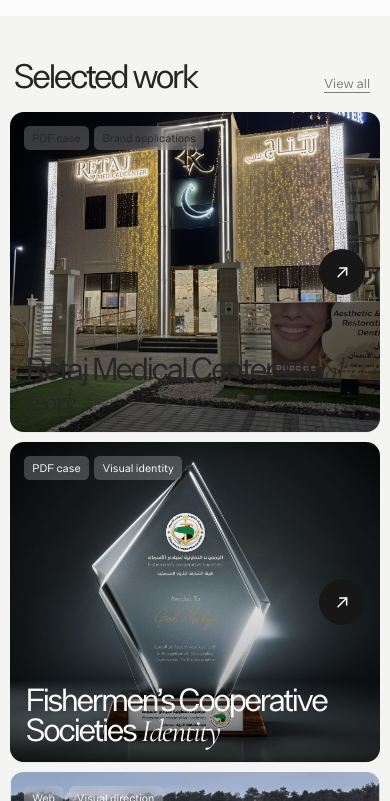
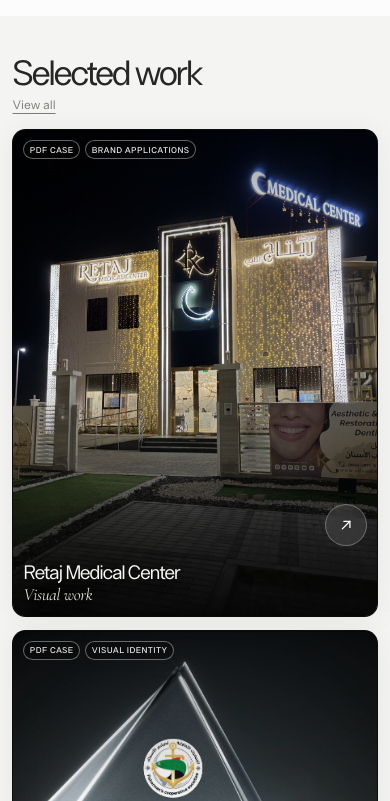
Before and after one commit to jaafarxalrabbat-eng/jaafar-portfolio, a React (Vite) app: page / in a window 390 px wide. Shown: the part 1199-2000 px from the top of the page. Built offline with nearby package versions, Linux system fonts and the light colour scheme.

Commit message:
Refine cases section and mobile design

```diff
--- a/components/Cases.jsx
+++ b/components/Cases.jsx
@@ -19,10 +19,15 @@ export default function Cases({ t, isArabic }) {
           const italic = isArabic ? item.italicAr || item.italic : item.italic;
           const tags = isArabic ? item.tagsAr || item.tags : item.tags;
           const href = item.link;
+          const imgPos = item.imagePosition ?? "center";
 
           const inner = (
             <>
-              <img src={item.image} alt="" />
+              <img
+                src={item.image}
+                alt=""
+                className="case-card-image"
+              />
 
               <div className="case-tags">
                 {tags.map((tag) => (
@@ -34,11 +39,18 @@ export default function Cases({ t, isArabic }) {
                 <ArrowIcon />
               </span>
 
-              <h3 className="case-card-title">
-                {title} <em>{italic}</em>
-              </h3>
+              <div className="case-card-bottom">
+                <h3 className="case-card-title">
+                  <span className="case-card-title-main">{title}</span>{" "}
+                  <em className="case-card-title-sub">{italic}</em>
+                </h3>
+              </div>
             </>
           );
+
+          const cardStyle = {
+            "--case-img-pos": imgPos,
+          };
 
           if (href) {
             const isPdf = item.type === "pdf" || href.endsWith(".pdf");
@@ -50,6 +62,7 @@ export default function Cases({ t, isArabic }) {
               <a
                 key={item.title}
                 className={`case-card case-card--link${item.wide ? " is-wide" : ""}`}
+                style={cardStyle}
                 href={href}
                 target="_blank"
                 rel="noreferrer"
@@ -69,6 +82,7 @@ export default function Cases({ t, isArabic }) {
             <article
               key={item.title}
               className={`case-card case-card--static${item.wide ? " is-wide" : ""}`}
+              style={cardStyle}
               aria-label={`${title}. ${quiet}`}
             >
               {inner}
--- a/content.js
+++ b/content.js
@@ -37,41 +37,45 @@ export const cases = [
     tags: ["PDF case", "Brand applications"],
     tagsAr: ["ملف PDF", "تطبيقات للهوية"],
     image: "/assets/cases/retaj/retaj-cover.jpg",
+    imagePosition: "50% 18%",
     type: "pdf",
     wide: false,
     link: "/assets/cases/retaj/retaj-medical-center-professional-case-study.pdf",
   },
   {
     title: "Fishermen’s Cooperative Societies",
-    titleAr: "جمعيات الصيادين التعاونية",
+    titleAr: "جمعيات الصيادين",
     italic: "Identity",
     italicAr: "هوية بصرية",
     tags: ["PDF case", "Visual identity"],
     tagsAr: ["ملف PDF", "هوية بصرية"],
     image: "/assets/cases/fishermen/fishermen-identity-05.jpg",
+    imagePosition: "52% 42%",
     type: "pdf",
     wide: true,
     link: "/assets/cases/fishermen/fishermen-identity.pdf",
   },
   {
     title: "Syrian Humanists",
-    titleAr: "Syrian Humanists",
+    titleAr: "الإنسانيون السوريون",
     italic: "Presence",
     italicAr: "حضور رقمي",
     tags: ["Web", "Visual direction"],
     tagsAr: ["ويب", "اتجاه بصري"],
     image: "/assets/trail-05.jpg",
+    imagePosition: "center 38%",
     type: "web",
     wide: true,
   },
   {
     title: "Photography",
-    titleAr: "Photography",
+    titleAr: "التصوير",
     italic: "Archive",
     italicAr: "أرشيف",
     tags: ["Gallery", "Selected frames"],
     tagsAr: ["معرض", "لقطات مختارة"],
     image: "/assets/story-portrait.jpg",
+    imagePosition: "center 22%",
     type: "gallery",
     wide: false,
   },
--- a/styles.css
+++ b/styles.css
@@ -92,7 +92,7 @@ img {
 
 em,
 .slogan-text .is-italic,
-.case-card-title em,
+.case-card-title-sub,
 .story-copy h2 em,
 .faq-section h2 em,
 .contact-section h2 em {
@@ -407,12 +407,12 @@ em,
 
 .cases-section {
   background: #f4f4f2;
-  padding: 7rem 1.6rem 9rem;
+  padding: 7.5rem 1.6rem 9.5rem;
 }
 
 .section-head {
   max-width: 1780px;
-  margin: 0 auto 2rem;
+  margin: 0 auto 2.2rem;
   padding: 0 0.4rem;
   display: flex;
   justify-content: space-between;
@@ -448,7 +448,7 @@ em,
   margin: 0 auto;
   display: grid;
   grid-template-columns: repeat(12, minmax(0, 1fr));
-  gap: 1.4rem;
+  gap: 1.5rem;
   align-items: start;
 }
 
@@ -458,12 +458,13 @@ em,
   min-height: 0;
   max-height: none;
   height: auto;
-  border-radius: 1.4rem;
+  border-radius: 1.5rem;
   overflow: hidden;
-  background: #e9e9e6;
+  background: #0d0d0d;
   color: #fff;
   isolation: isolate;
-  box-shadow: 0 1px 0 rgba(0, 0, 0, 0.04);
+  border: 1px solid rgba(0, 0, 0, 0.06);
+  box-shadow: 0 2px 28px rgba(0, 0, 0, 0.06);
 }
 
 .case-card--link {
@@ -501,23 +502,55 @@ em,
   height: 360px;
 }
 
+.case-card::before {
+  content: "";
+  position: absolute;
+  inset-inline: 0;
+  top: 0;
+  height: 40%;
+  z-index: 1;
+  pointer-events: none;
+  background: linear-gradient(
+    to bottom,
+    rgba(0, 0, 0, 0.42) 0%,
+    rgba(0, 0, 0, 0.14) 58%,
+    transparent 100%
+  );
+  opacity: 0.9;
+  transition: opacity 0.4s ease;
+}
+
 .case-card::after {
   content: "";
   position: absolute;
-  inset: 0;
+  inset-inline: 0;
+  bottom: 0;
+  top: auto;
+  height: 52%;
   z-index: 1;
+  pointer-events: none;
   background: linear-gradient(
-    to bottom,
-    rgba(0, 0, 0, 0.03),
-    rgba(0, 0, 0, 0.10) 48%,
-    rgba(0, 0, 0, 0.46)
+    to top,
+    rgba(4, 4, 4, 0.96) 0%,
+    rgba(4, 4, 4, 0.72) 32%,
+    rgba(4, 4, 4, 0.28) 68%,
+    transparent 100%
   );
   opacity: 1;
-  transition: opacity 0.45s ease;
+  transition: opacity 0.4s ease;
+}
+
+.case-card:hover::before {
+  opacity: 0.96;
 }
 
 .case-card:hover::after {
-  opacity: 0.92;
+  opacity: 1;
+}
+
+.case-card-image {
+  object-fit: cover;
+  object-position: var(--case-img-pos, center);
 }
 
 .case-card img {
@@ -526,55 +559,68 @@ em,
   z-index: 0;
   width: 100%;
   height: 100%;
-  object-fit: cover;
-  object-position: center;
   transform: scale(1);
-  filter: none;
   transition: transform 0.55s cubic-bezier(.16, 1, .3, 1);
 }
 
 .case-card:hover img {
-  transform: scale(1.025);
-  filter: none;
+  transform: scale(1.03);
 }
 
 .case-tags {
   position: absolute;
-  inset-inline-start: 1.4rem;
-  top: 1.4rem;
-  z-index: 2;
+  inset-inline-start: 1.25rem;
+  top: 1.25rem;
+  z-index: 3;
   display: flex;
   flex-wrap: wrap;
-  gap: 0.55rem;
+  gap: 0.45rem;
+  max-width: calc(100% - 5.5rem);
 }
 
 .case-tags span {
-  padding: 0.62rem 0.82rem;
-  border-radius: 0.55rem;
-  background: rgba(255, 255, 255, 0.22);
-  backdrop-filter: blur(8px);
+  padding: 0.42rem 0.75rem;
+  border-radius: 999px;
+  border: 1px solid rgba(255, 255, 255, 0.38);
+  background: rgba(8, 8, 8, 0.38);
+  backdrop-filter: blur(10px);
+  -webkit-backdrop-filter: blur(10px);
   font-family: var(--text-font);
-  font-size: 1.1rem;
+  font-size: 0.98rem;
+  font-weight: 500;
+  letter-spacing: 0.05em;
+  text-transform: uppercase;
+  color: rgba(255, 255, 255, 0.96);
+}
+
+[dir="rtl"] .case-tags span {
+  letter-spacing: 0;
+  text-transform: none;
+  font-size: 1.05rem;
 }
 
 .case-arrow {
   position: absolute;
-  inset-inline-end: 1.5rem;
+  inset-inline-end: 1.25rem;
   top: 50%;
   translate: 0 -50%;
-  z-index: 3;
-  width: 5.2rem;
-  height: 5.2rem;
+  z-index: 4;
+  width: 4.8rem;
+  height: 4.8rem;
   border-radius: 999px;
-  background: #171717;
+  background: rgba(255, 255, 255, 0.1);
+  border: 1px solid rgba(255, 255, 255, 0.28);
   color: #fff;
+  backdrop-filter: blur(10px);
+  -webkit-backdrop-filter: blur(10px);
   display: grid;
   place-items: center;
-  transition: transform 0.45s cubic-bezier(.16, 1, .3, 1), background 0.2s ease;
+  transition: transform 0.45s cubic-bezier(.16, 1, .3, 1), background 0.25s ease;
 }
 
 .case-card:hover .case-arrow {
-  transform: rotate(45deg) scale(1.03);
+  transform: rotate(45deg) scale(1.02);
+  background: rgba(255, 255, 255, 0.16);
 }
 
 .case-arrow svg,
@@ -589,24 +635,55 @@ em,
   stroke-linejoin: round;
 }
 
-.case-card-title {
+.case-card-bottom {
   position: absolute;
-  inset-inline: 1.6rem;
-  bottom: 1.5rem;
-  z-index: 2;
-  margin: 0;
-  font-family: var(--display);
-  font-size: clamp(2.8rem, 3.35vw, 5.2rem);
-  line-height: 0.94;
-  font-weight: 400;
-  letter-spacing: -0.055em;
-  text-align: start;
+  inset-inline: 0;
+  bottom: 0;
+  z-index: 3;
+  padding: 0 1.35rem 1.2rem;
+  pointer-events: none;
 }
 
-.case-card-title em {
-  font-size: 0.98em;
+.case-card-title {
+  margin: 0;
+  max-width: min(19rem, 94%);
+  font-family: var(--display);
+  font-size: clamp(2rem, 2.45vw, 3.25rem);
+  line-height: 1.08;
   font-weight: 400;
-  letter-spacing: -0.04em;
+  letter-spacing: -0.042em;
+  color: #f8f8f6;
+  text-align: start;
+  text-shadow: 0 1px 22px rgba(0, 0, 0, 0.45);
+}
+
+.case-card-title-main {
+  display: inline;
+}
+
+.case-card-title-sub {
+  display: inline;
+  font-size: 0.88em;
+  color: rgba(248, 248, 246, 0.9);
+  letter-spacing: -0.025em;
+}
+
+[dir="rtl"] .case-card-title {
+  text-align: end;
+  margin-inline-start: auto;
+  margin-inline-end: 0;
+  max-width: min(17rem, 94%);
+  font-size: clamp(1.65rem, 3.4vw, 2.45rem);
+  line-height: 1.22;
+  letter-spacing: -0.015em;
+}
+
+[dir="rtl"] .case-card-title-sub {
+  font-size: 0.8em;
+}
+
+[dir="rtl"] .case-card-bottom {
+  padding-inline: 1.25rem 1.35rem;
 }
 
 /* Marquee */
@@ -963,12 +1040,14 @@ em,
   }
 
   .cases-section {
-    padding: 4.5rem 1rem 6rem;
+    padding: 4.75rem 1.15rem 6.5rem;
   }
 
   .cases-grid {
-    grid-template-columns: repeat(2, minmax(0, 1fr));
-    gap: 1rem;
+    grid-template-columns: 1fr;
+    gap: 1.35rem;
+    max-width: 520px;
+    margin-inline: auto;
   }
 
   .case-card:nth-child(1),
@@ -976,11 +1055,20 @@ em,
   .case-card:nth-child(3),
   .case-card:nth-child(4) {
     grid-column: auto;
-    height: 340px;
+    height: auto;
+    aspect-ratio: 3 / 4;
+    max-height: 520px;
+    min-height: 26rem;
   }
 
   .case-card-title {
-    font-size: clamp(2.8rem, 5.5vw, 4.8rem);
+    font-size: clamp(1.85rem, 4.8vw, 2.65rem);
+    max-width: min(18rem, 96%);
+  }
+
+  [dir="rtl"] .case-card-title {
+    font-size: clamp(1.55rem, 4.2vw, 2.2rem);
+    max-width: min(16rem, 96%);
   }
 
   .story-section {
@@ -1016,33 +1104,64 @@ em,
 
 @media (max-width: 520px) {
   .menu-button {
-    inset-block-start: 14px;
-    inset-inline-end: 14px;
+    inset-block-start: calc(12px + env(safe-area-inset-top, 0px));
+    inset-inline-end: calc(12px + env(safe-area-inset-right, 0px));
+    width: 44px;
+    height: 44px;
+    box-shadow: 0 1px 0 rgba(255, 255, 255, 0.65) inset,
+      0 2px 12px rgba(0, 0, 0, 0.08);
+    -webkit-tap-highlight-color: transparent;
   }
 
   .menu-panel {
-    inset-block-start: 14px;
-    inset-inline-end: 14px;
-    width: min(21rem, calc(100vw - 28px));
+    inset-block-start: calc(12px + env(safe-area-inset-top, 0px));
+    inset-inline-end: calc(12px + env(safe-area-inset-right, 0px));
+    width: min(21rem, calc(100vw - 24px - env(safe-area-inset-left, 0px) - env(safe-area-inset-right, 0px)));
+    max-height: min(32rem, calc(100dvh - 24px - env(safe-area-inset-top, 0px)));
+    overflow-y: auto;
+    padding: 1.75rem 1.65rem 2rem;
+    border-radius: 2.2rem;
+    box-shadow: 0 18px 50px rgba(0, 0, 0, 0.14);
+    -webkit-overflow-scrolling: touch;
+  }
+
+  .menu-panel p {
+    font-size: 1.05rem;
+    letter-spacing: 0.08em;
   }
 
   .menu-panel button {
-    font-size: 3rem;
+    font-size: clamp(2.65rem, 9vw, 3.2rem);
     line-height: 1.08;
+    padding: 0.35rem 0;
+  }
+
+  [dir="rtl"] .menu-panel button {
+    letter-spacing: -0.02em;
   }
 
   .language-toggle {
-    inset-block-start: 14px;
-    inset-inline-end: 66px;
-    width: 42px;
-    height: 42px;
+    inset-block-start: calc(12px + env(safe-area-inset-top, 0px));
+    inset-inline-end: calc(68px + env(safe-area-inset-right, 0px));
+    width: 44px;
+    height: 44px;
+    box-shadow: 0 1px 0 rgba(255, 255, 255, 0.65) inset,
+      0 2px 12px rgba(0, 0, 0, 0.08);
+    font-size: 1.2rem;
+    -webkit-tap-highlight-color: transparent;
+  }
+
+  .hero-section {
+    padding-top: calc(5.5rem + env(safe-area-inset-top, 0px));
+    padding-bottom: calc(4.5rem + env(safe-area-inset-bottom, 0px));
+    padding-inline: max(1.35rem, env(safe-area-inset-left, 0px)) max(1.35rem, env(safe-area-inset-right, 0px));
   }
 
   .hero-logo {
-    inset-block-start: 16px;
-    inset-inline-start: 16px;
-    width: 34px;
-    height: 34px;
+    inset-block-start: calc(14px + env(safe-area-inset-top, 0px));
+    inset-inline-start: calc(14px + env(safe-area-inset-start, 0px));
+    width: 36px;
+    height: 36px;
   }
 
   .hero-name {
@@ -1050,10 +1169,15 @@ em,
     width: 100%;
     max-width: 100%;
     text-align: center;
-    transform: translateY(-18px) scaleX(1);
-    font-size: clamp(3.9rem, 10.8vw, 5rem);
-    line-height: 0.92;
-    letter-spacing: -0.045em;
+    transform: translateY(-14px) scaleX(1);
+    font-size: clamp(3.65rem, 10.2vw, 4.85rem);
+    line-height: 0.94;
+    letter-spacing: -0.042em;
+  }
+
+  [dir="rtl"] .hero-name {
+    letter-spacing: -0.02em;
+    line-height: 1;
   }
 
   .hero-name-line {
@@ -1061,17 +1185,60 @@ em,
   }
 
   .hero-name-line + .hero-name-line {
-    margin-top: 0.02em;
+    margin-top: 0.06em;
   }
 
   .trail-image {
-    width: 120px;
-    height: 148px;
+    width: 112px;
+    height: 138px;
+  }
+
+  .scroll-indicator {
+    bottom: calc(1.6rem + env(safe-area-inset-bottom, 0px));
+    padding: 0.75rem 1.2rem;
+    min-height: 44px;
+    display: inline-flex;
+    align-items: center;
+    justify-content: center;
+    border-radius: 999px;
+    background: rgba(38, 38, 38, 0.05);
+    color: #2a2a28;
+    font-size: 1.35rem;
+    -webkit-tap-highlight-color: transparent;
+  }
+
+  .cases-section {
+    padding: 4rem 1.1rem 5.75rem;
+  }
+
+  .section-head {
+    flex-direction: column;
+    align-items: flex-start;
+    gap: 0.65rem;
+    margin-bottom: 1.5rem;
+    padding: 0 0.15rem;
+  }
+
+  .section-head h2 {
+    font-size: clamp(3rem, 9vw, 4.2rem);
+    line-height: 0.95;
+  }
+
+  .section-head button,
+  .section-head-action {
+    font-size: 1.22rem;
+    padding: 0.2rem 0;
+  }
+
+  [dir="rtl"] .section-head {
+    align-items: flex-end;
+    text-align: end;
   }
 
   .cases-grid {
-    grid-template-columns: 1fr;
-    gap: 1rem;
+    gap: 1.25rem;
+    max-width: 100%;
+    padding-inline: 0.1rem;
   }
 
   .case-card:nth-child(1),
@@ -1079,29 +1246,139 @@ em,
   .case-card:nth-child(3),
   .case-card:nth-child(4) {
     grid-column: auto;
-    height: 320px;
+    height: auto;
+    aspect-ratio: 3 / 4;
+    min-height: 26.5rem;
+    max-height: none;
+    border-radius: 1.35rem;
+  }
+
+  .case-tags {
+    inset-inline-start: 1rem;
+    top: 1rem;
+    max-width: calc(100% - 4.5rem);
+  }
+
+  .case-tags span {
+    font-size: 0.84rem;
+    padding: 0.36rem 0.58rem;
+  }
+
+  [dir="rtl"] .case-tags span {
+    font-size: 0.92rem;
+  }
+
+  .case-card-bottom {
+    padding: 0 1.05rem 1.1rem;
+  }
+
+  [dir="rtl"] .case-card-bottom {
+    padding-inline: 1.05rem;
   }
 
   .case-arrow {
-    width: 4.6rem;
-    height: 4.6rem;
+    top: auto;
+    bottom: calc(7rem + env(safe-area-inset-bottom, 0px));
+    translate: 0 0;
+    inset-inline-end: 1rem;
+    width: 4.25rem;
+    height: 4.25rem;
   }
 
   .case-card-title {
-    font-size: 3.2rem;
+    font-size: clamp(1.68rem, 5vw, 2.28rem);
+    line-height: 1.1;
+    max-width: min(17rem, 96%);
+  }
+
+  [dir="rtl"] .case-card-title {
+    font-size: clamp(1.45rem, 4.4vw, 2rem);
+    line-height: 1.18;
+    max-width: min(15rem, 96%);
+  }
+
+  [dir="rtl"] .menu-button {
+    inset-inline-end: calc(12px + env(safe-area-inset-left, 0px));
+  }
+
+  [dir="rtl"] .menu-panel {
+    inset-inline-end: calc(12px + env(safe-area-inset-left, 0px));
+  }
+
+  [dir="rtl"] .language-toggle {
+    inset-inline-end: calc(68px + env(safe-area-inset-left, 0px));
+  }
+
+  .contact-section {
+    padding-top: 5.25rem;
+    padding-bottom: max(5.5rem, calc(2rem + env(safe-area-inset-bottom, 0px)));
+    padding-left: max(1.15rem, env(safe-area-inset-left, 0px));
+    padding-right: max(1.15rem, env(safe-area-inset-right, 0px));
+    gap: 3.25rem;
+  }
+
+  .contact-section > div:first-child {
+    max-width: 100%;
+  }
+
+  .contact-section h2 {
+    font-size: clamp(2.55rem, 7.8vw, 3.35rem);
+    line-height: 1.08;
+    letter-spacing: -0.04em;
+    margin-bottom: 2rem;
+  }
+
+  .contact-section > div:first-child > a {
+    width: 100%;
+    max-width: 100%;
+    min-height: 48px;
+    justify-content: center;
+    padding: 1.15rem 1.4rem;
+    font-size: 1.42rem;
+    border-radius: 0.5rem;
+    -webkit-tap-highlight-color: transparent;
   }
 
   .contact-section nav {
     grid-template-columns: 1fr;
-    gap: 2.4rem;
+    gap: 2.25rem;
   }
 
-  .contact-section h2 {
-    font-size: 3.2rem;
+  .contact-section nav p {
+    font-size: 1.35rem;
+    margin-bottom: 1rem;
+    letter-spacing: 0.02em;
+  }
+
+  .contact-section nav a,
+  .contact-section nav button {
+    font-size: 1.48rem;
+    line-height: 1.4;
+    margin-bottom: 0.75rem;
+  }
+
+  .contact-section nav a[href^="mailto"] {
+    word-break: break-all;
+  }
+
+  [dir="rtl"] .contact-section > div:first-child {
+    text-align: end;
+  }
+
+  [dir="rtl"] .contact-section h2 {
+    text-align: end;
+  }
+
+  [dir="rtl"] .contact-section > div:first-child > a {
+    flex-direction: row-reverse;
+  }
+
+  [dir="rtl"] .contact-section nav {
+    text-align: end;
   }
 
   .slogan-section {
-    padding: 5.5rem 2rem;
+    padding: 5.5rem max(1.25rem, env(safe-area-inset-left)) 5.5rem max(1.25rem, env(safe-area-inset-right));
   }
 
   .slogan-text {
@@ -1109,7 +1386,34 @@ em,
     text-align: start;
   }
 
+  [dir="rtl"] .slogan-text {
+    text-align: end;
+  }
+
   .faq-section {
-    padding: 7rem 2rem;
+    padding: 6.5rem max(1.25rem, env(safe-area-inset-left)) 6.5rem max(1.25rem, env(safe-area-inset-right));
+  }
+
+  .faq-item button {
+    grid-template-columns: 3.2rem 1fr 2.4rem;
+    gap: 1rem;
+    padding: 1.85rem 0 1.5rem;
+  }
+
+  .faq-number {
+    font-size: 2.1rem;
+  }
+
+  .faq-item button > span:nth-child(2) {
+    font-size: clamp(1.75rem, 4.2vw, 2.35rem);
+    line-height: 1.12;
+  }
+
+  [dir="rtl"] .faq-item button {
+    text-align: end;
+  }
+
+  [dir="rtl"] .faq-plus {
+    justify-self: start;
   }
 }
```
